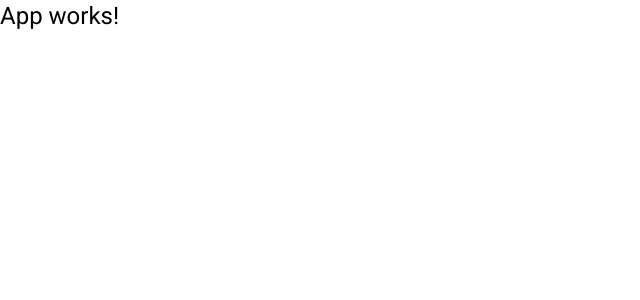
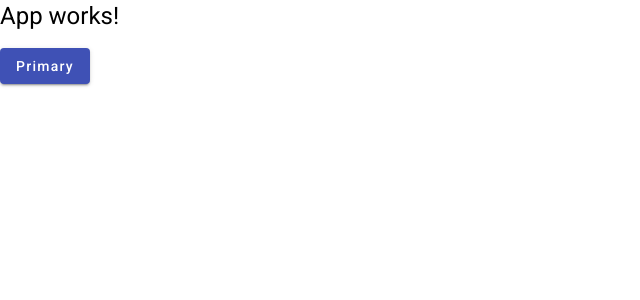
Before and after one commit to wellingtonfcdev/helpdesk-front, an Angular app: page / in a window 1280 px wide. Shown: the top 300 px of the page, without its empty margins (0-640 px from the left). Built offline with nearby package versions, Linux system fonts and the light colour scheme.

Commit message:
Imports utilizados no projeto

```diff
--- a/src/app/app.component.html
+++ b/src/app/app.component.html
@@ -1 +1,3 @@
 <h1>App works!</h1>
+
+<button mat-raised-button color="primary">Primary</button>
```
Also changed, not shown: src/app/app.module.ts (+44 -1 lines).
